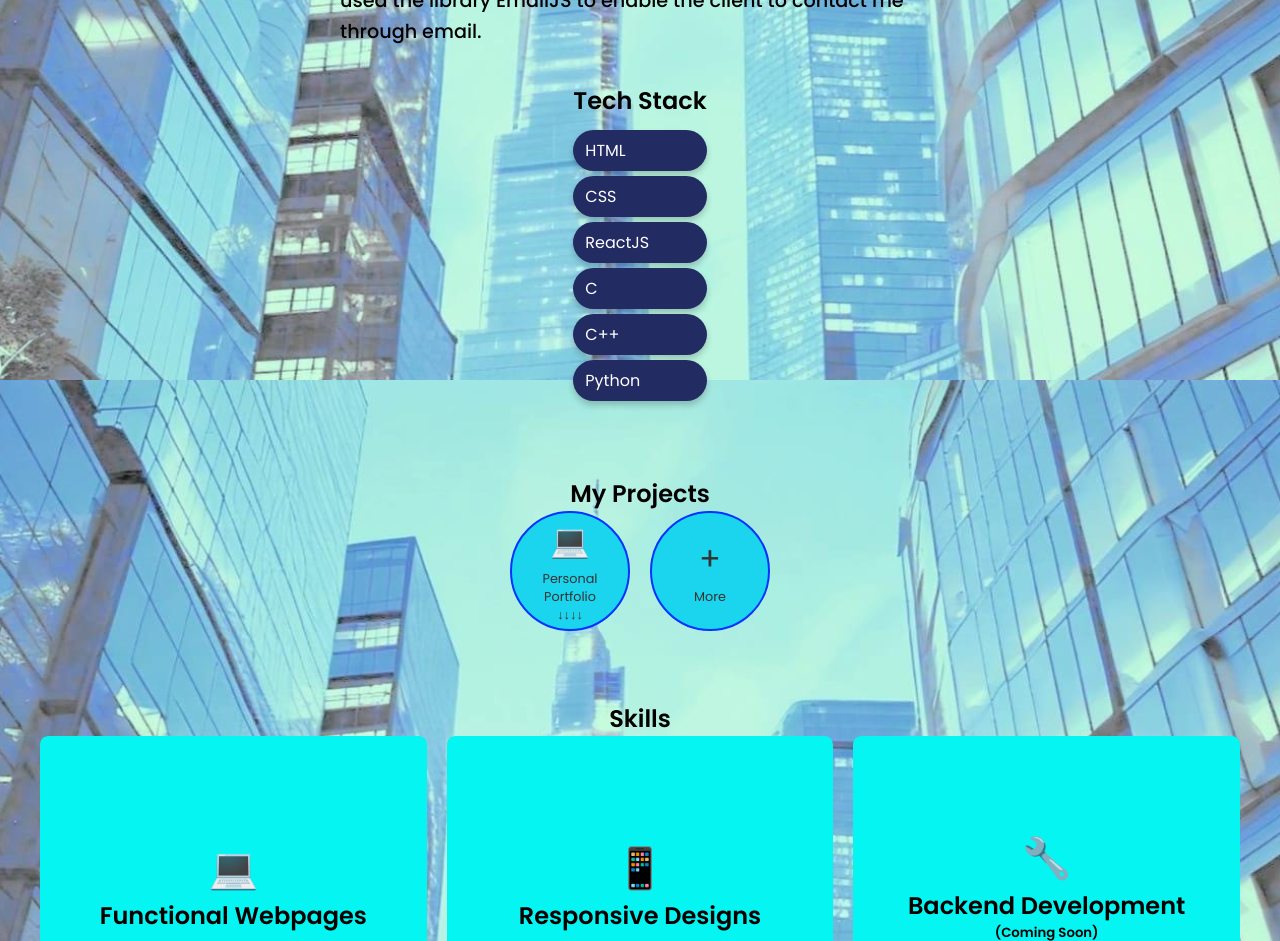
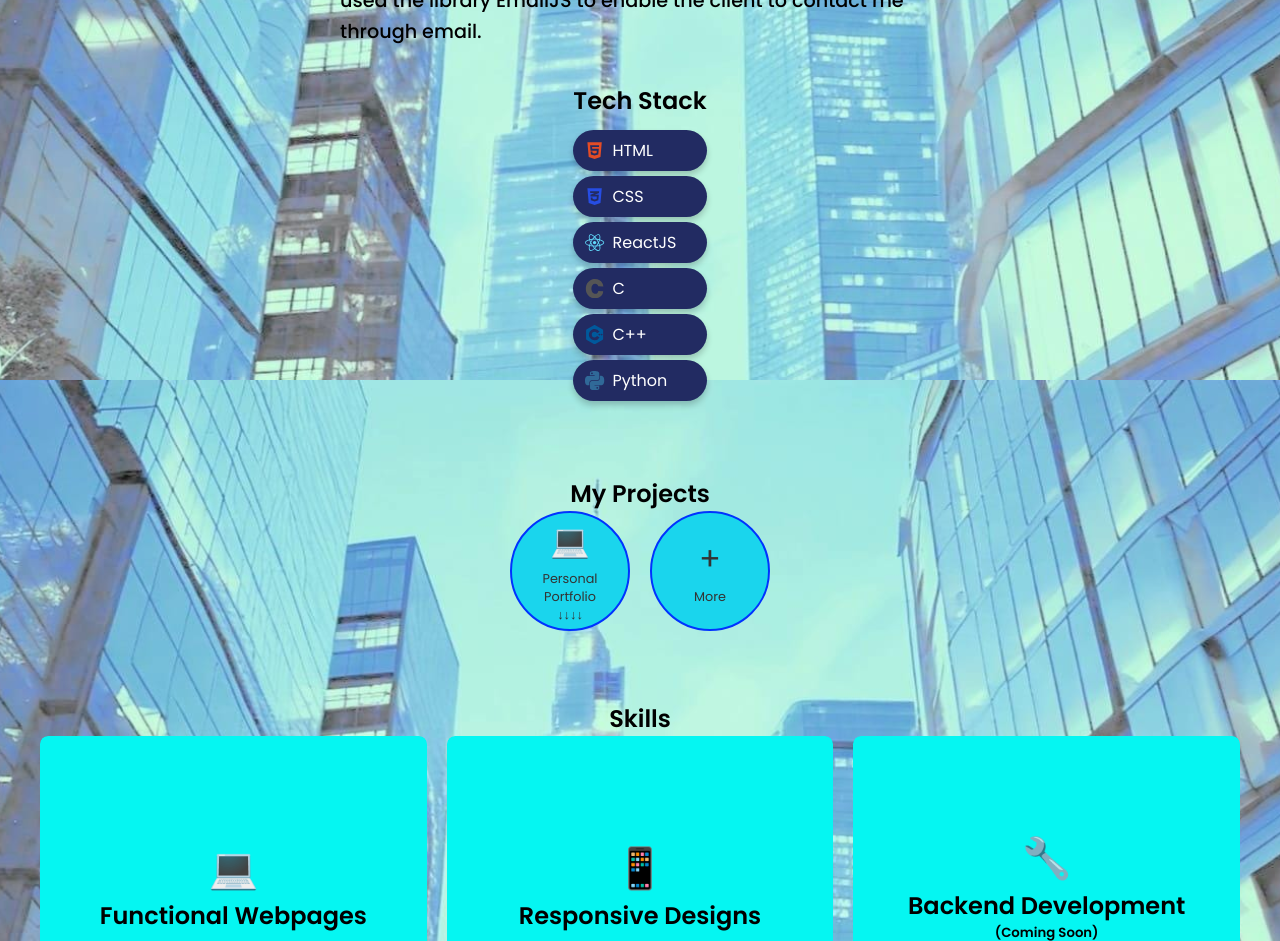
Before and after one commit to sanjitram/personal_portfolio, a React (Create React App) app: page / in a window 1280 px wide. Shown: the part 1220-2161 px from the top of the page. Built offline with nearby package versions, Linux system fonts and the light colour scheme.

Commit message:
Update About.jsx

```diff
--- a/src/components/about/About.jsx
+++ b/src/components/about/About.jsx
@@ -1,4 +1,6 @@
 import React from 'react';
+import { FaHtml5, FaCss3Alt, FaReact } from 'react-icons/fa';
+import { SiC, SiCplusplus, SiPython } from 'react-icons/si';
 import './About.css';
 
 const About = () => {
@@ -16,24 +18,22 @@ const About = () => {
               In this project I have worked with HTML, CSS and Javascript. I’m constantly learning new things to stay updated with the latest advancements in technology.
             </p>
             <p>
-                This particular webpage uses ReactJS to make it responsive. I used the library EmailJS to enable the client to contact me through email.
+              This particular webpage uses ReactJS to make it responsive. I used the library EmailJS to enable the client to contact me through email.
             </p>
           </div>
 
           <div className="skills-list">
-            <h3> Tech Stack</h3>
+            <h3>Tech Stack</h3>
             <ul>
-              <li>HTML</li>
-              <li>CSS</li>
-              <li>ReactJS</li>
-              <li>C</li>
-              <li>C++</li>
-              <li>Python</li>
+              <li><FaHtml5 className="icon-html" /> HTML</li>
+              <li><FaCss3Alt className="icon-css" /> CSS</li>
+              <li><FaReact className="icon-react" /> ReactJS</li>
+              <li><SiC className="icon-c" /> C</li>
+              <li><SiCplusplus className="icon-cplusplus" /> C++</li>
+              <li><SiPython className="icon-python" /> Python</li>
             </ul>
           </div>
         </div>
-
-
       </div>
     </section>
   );
```
